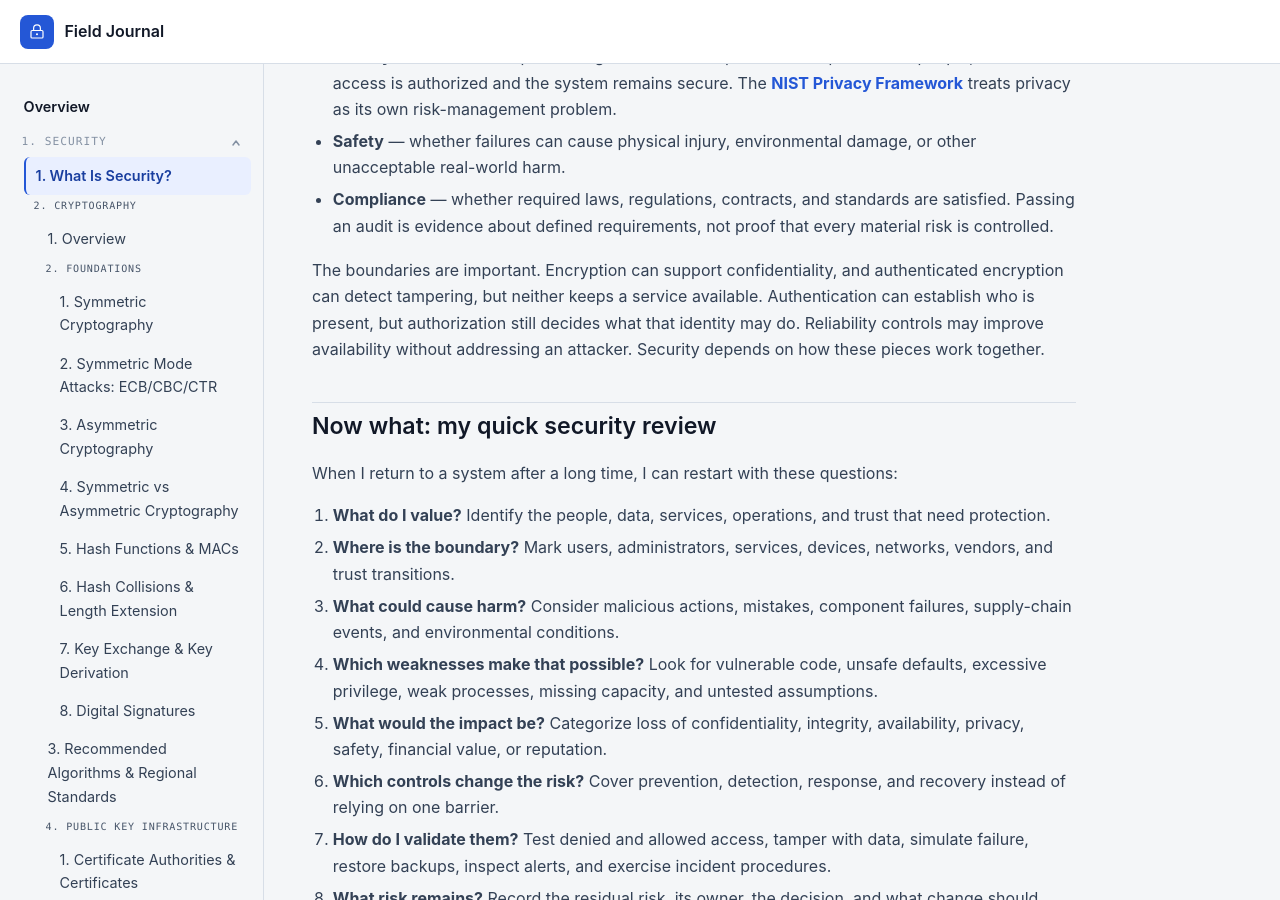
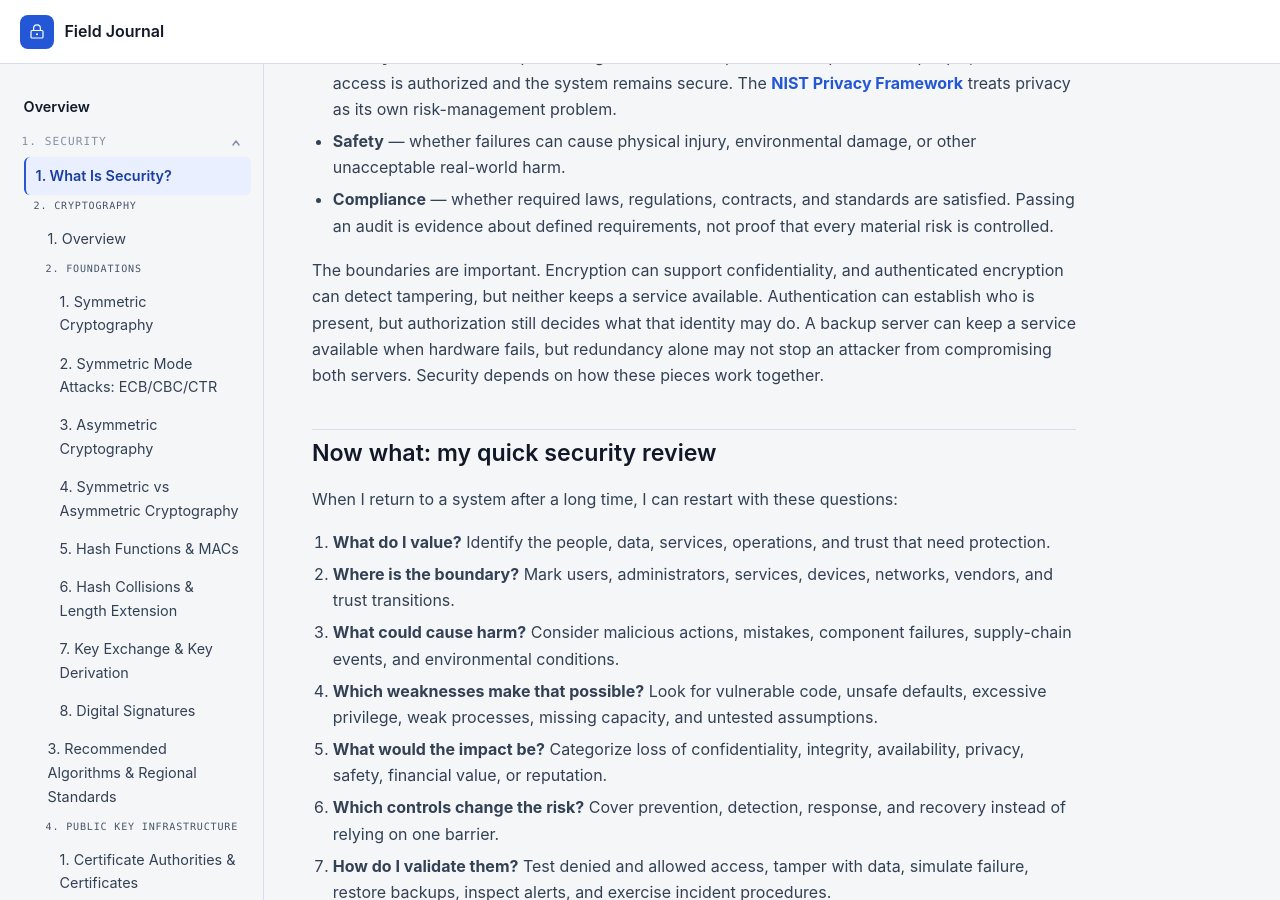
Before and after one commit to llody9977/journal, a Jekyll site: the page built from topics/security-fundamentals.md, in a window 1280 px wide and 900 px high, scrolled down 3653 px. Built offline with Jekyll 4.4.1, drawn with Linux system fonts in a browser that asks for light colours.

Commit message:
Clarify reliability and security boundary

```diff
--- a/topics/security-fundamentals.md
+++ b/topics/security-fundamentals.md
@@ -91,7 +91,7 @@ CIA is a strong starting point, not a complete security model. I may also need t
 - **Safety** — whether failures can cause physical injury, environmental damage, or other unacceptable real-world harm.
 - **Compliance** — whether required laws, regulations, contracts, and standards are satisfied. Passing an audit is evidence about defined requirements, not proof that every material risk is controlled.
 
-The boundaries are important. Encryption can support confidentiality, and authenticated encryption can detect tampering, but neither keeps a service available. Authentication can establish who is present, but authorization still decides what that identity may do. Reliability controls may improve availability without addressing an attacker. Security depends on how these pieces work together.
+The boundaries are important. Encryption can support confidentiality, and authenticated encryption can detect tampering, but neither keeps a service available. Authentication can establish who is present, but authorization still decides what that identity may do. A backup server can keep a service available when hardware fails, but redundancy alone may not stop an attacker from compromising both servers. Security depends on how these pieces work together.
 
 ## Now what: my quick security review
 
```
